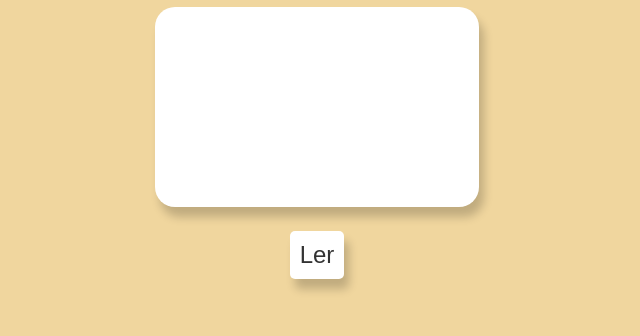
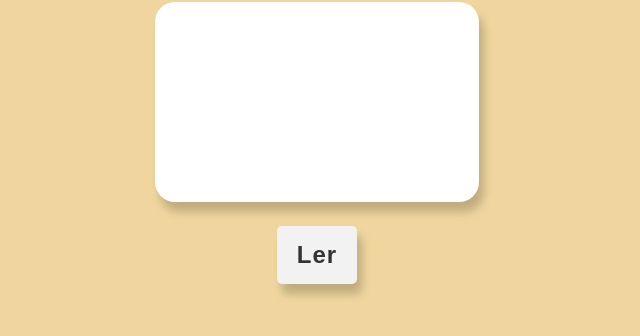
Before and after one commit to Gabriel24701/projeto_acessibilidade, a plain HTML site: page index.html in a window 1280 px wide. Shown: the part 290-626 px from the top of the page, without its empty margins (323-963 px from the left). Drawn offline with Linux system fonts and the light colour scheme.

Commit message:
Melhorias no botão "ler".

```diff
--- a/css/style.css
+++ b/css/style.css
@@ -27,14 +27,16 @@ h1{
     margin-bottom: 20px;
     text-align: center;
     border-radius: 5px;
-    padding: 10px;
+    padding: 15px 20px;
     cursor: pointer;
     border: none;
     transition: background-color 0.3s;
     box-shadow: 5px 10px 10px rgba(0, 0, 0, 0.2);
-    background-color: #fff;
+    background-color: #f2f2f2;
     display: block;
     margin: 0% auto;
+    font-weight: bold;
+    letter-spacing: 1px;
 }
 
 #ler:hover {
```
